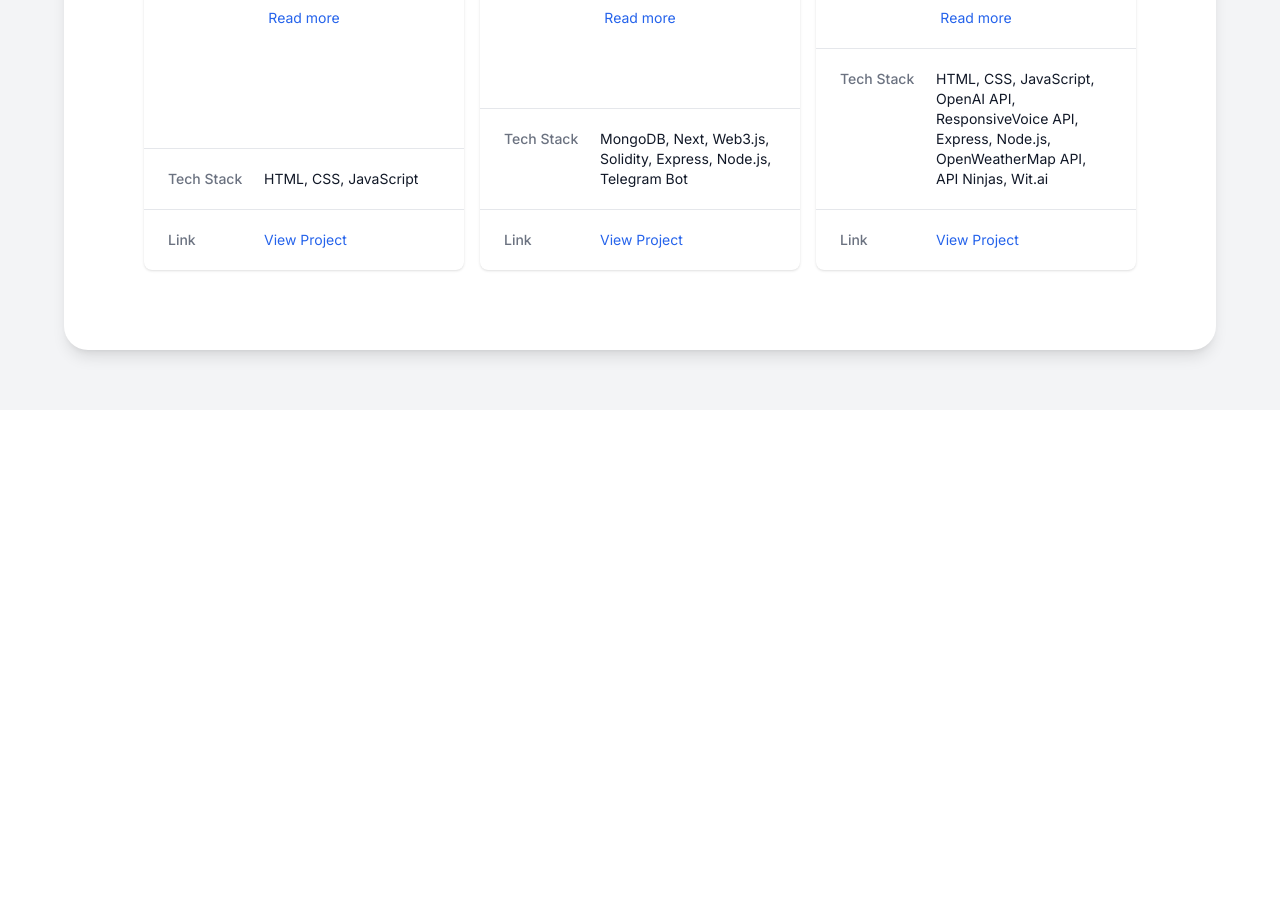
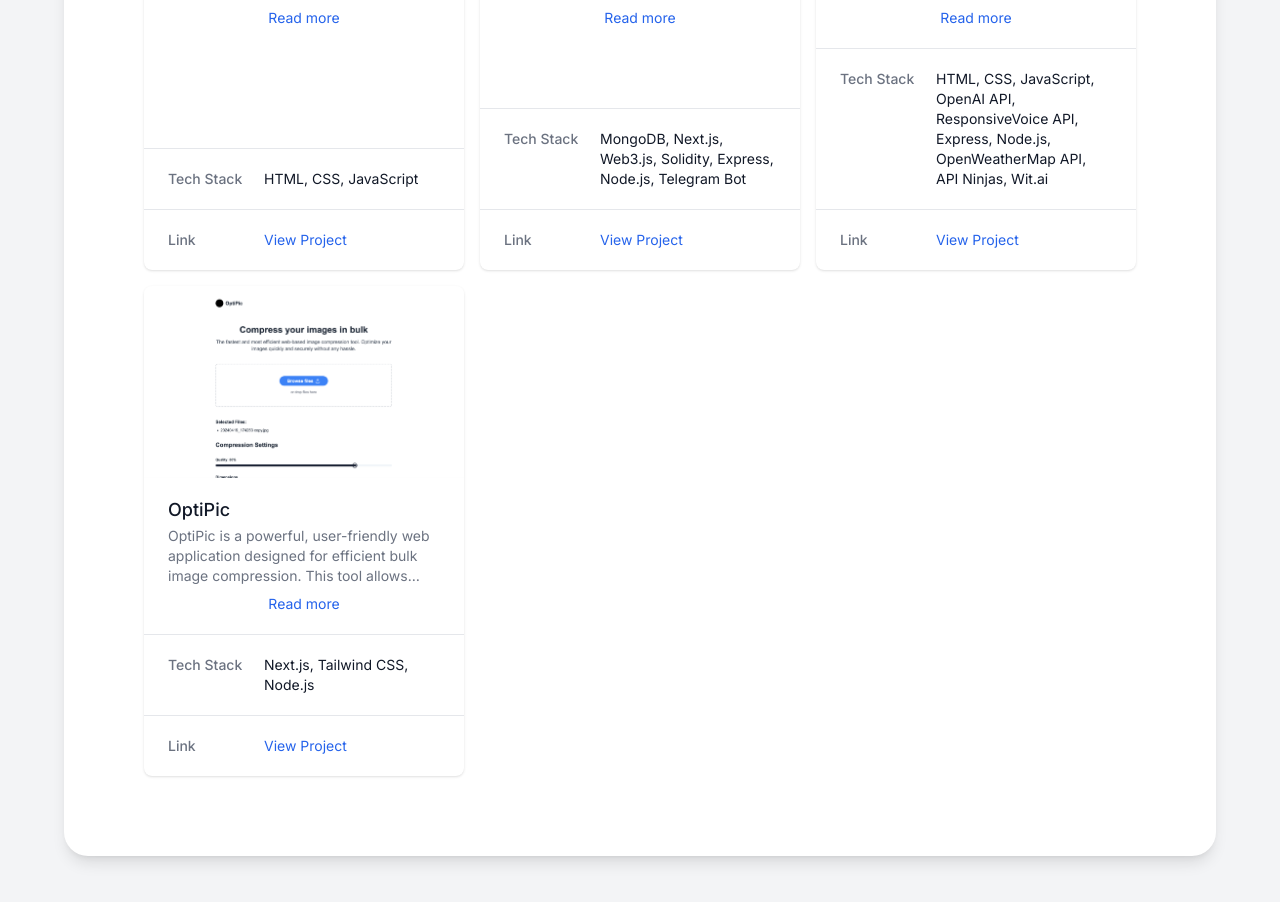
Before and after one commit to VictorEZCodes/my_portfolio, a Next.js app: page / in a window 1280 px wide. Shown: the part 1046-1948 px from the top of the page. Before the commit the page ends 1456 px from the top, so only its background shows below. Built offline with nearby package versions, Linux system fonts and the light colour scheme.

Commit message:
new project added

```diff
--- a/app/page.js
+++ b/app/page.js
@@ -1,4 +1,3 @@
-// app/page.js
 import ProjectsList from './components/ProjectsList'
 import projects from '../data/projects.json'
 
@@ -6,7 +5,7 @@
   return (
     <>
       <h1 className="text-3xl font-bold mb-6">Victor</h1>
-      <p className="mb-6 text-gray-600">Software Developer</p>
+      <p className="mb-6 text-gray-600">FullStack Developer</p>
       <ProjectsList projects={projects} />
     </>
   )
--- a/data/projects.json
+++ b/data/projects.json
@@ -31,7 +31,7 @@
     "techStack": [
       "Solidity",
       "Web3.js",
-      "Next"
+      "Next.js"
     ],
     "link": "https://v2testfarmbsc.netlify.app/",
     "imageUrl": "/images/farm.png"
@@ -54,7 +54,7 @@
     "description": "A pioneering decentralized platform revolutionizing the buying and selling of Web3/Web2 businesses. This innovative marketplace leverages blockchain technology to create a transparent, secure, and efficient environment for digital asset acquisitions.",
     "techStack": [
       "MongoDB",
-      "Next",
+      "Next.js",
       "Web3.js",
       "Solidity",
       "Express",
@@ -82,5 +82,17 @@
     ],
     "link": "https://voice-controlled-ai-web-app-40359552662b.herokuapp.com/",
     "imageUrl": "/images/voice_web_app.png"
+  },
+  {
+    "id": 7,
+    "title": "OptiPic",
+    "description": "OptiPic is a powerful, user-friendly web application designed for efficient bulk image compression. This tool allows users to optimize multiple images simultaneously, significantly reducing file sizes while maintaining image quality. Perfect for photographers, web developers, and content creators who need to manage and optimize large image libraries quickly and easily.",
+    "techStack": [
+      "Next.js",
+      "Tailwind CSS",
+      "Node.js"
+    ],
+    "link": "https://voice-controlled-ai-web-app-40359552662b.herokuapp.com/",
+    "imageUrl": "/images/optipic.png"
   }
 ]
--- a/jsconfig.json
+++ b/jsconfig.json
@@ -1,5 +1,6 @@
 {
   "compilerOptions": {
+    "baseUrl": ".",
     "paths": {
       "@/*": ["./*"]
     }
--- a/next.config.mjs
+++ b/next.config.js
@@ -1,4 +1,4 @@
 /** @type {import('next').NextConfig} */
 const nextConfig = {};
 
-export default nextConfig;
+module.exports = nextConfig;
```
Also changed, not shown: package.json (+9 -2 lines), .eslintrc.json, public/images/optipic.png (added), 1 other file (tests, documents, lock files or other folders).
